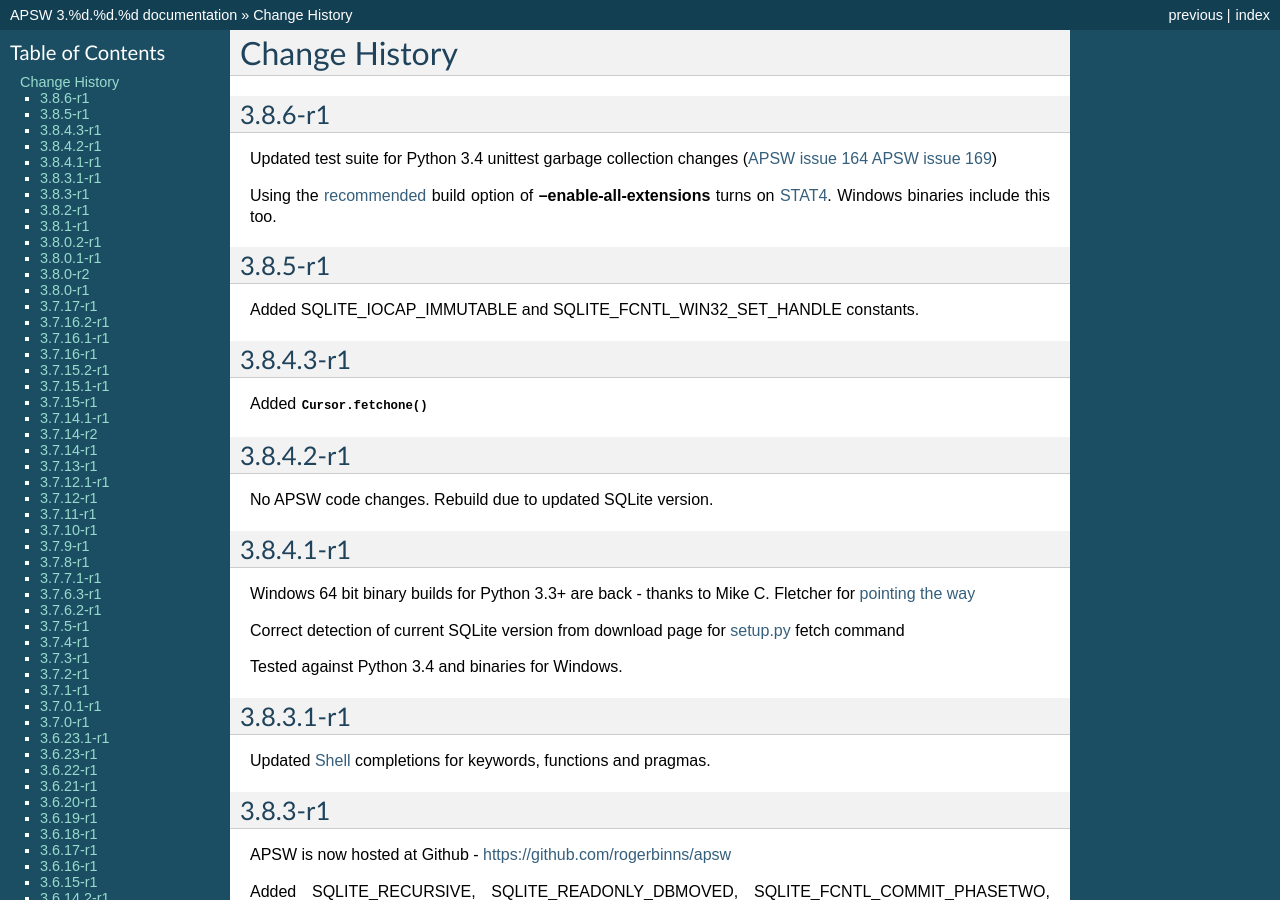
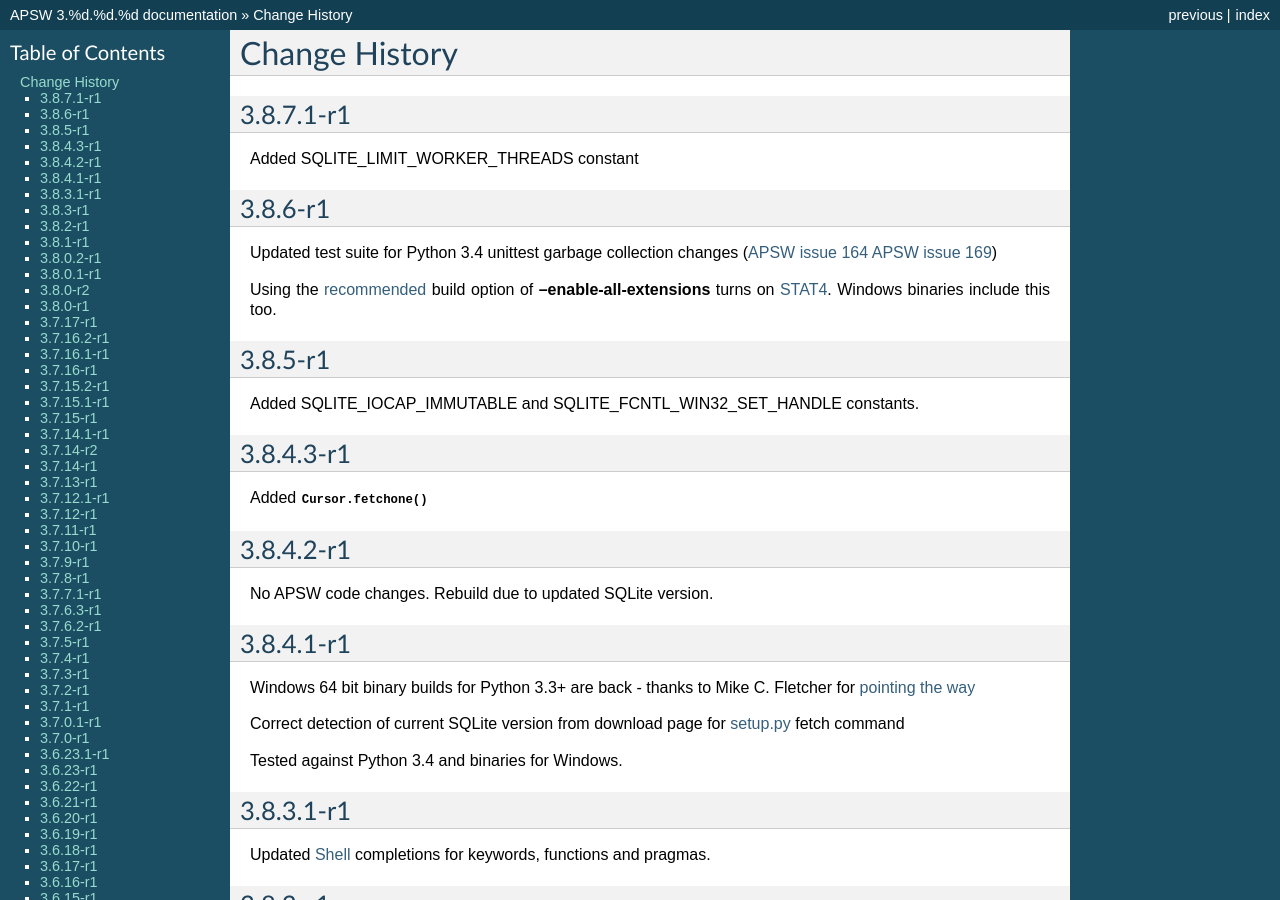
Before and after one commit to rogerbinns/apsw, a Sphinx documentation site: the page built from doc/changes.rst, in a window 1280 px wide and 900 px high. Built offline with Sphinx 7.4.7, drawn with Linux system fonts in a browser that asks for light colours; pages that are not in the unit, such as notebooks, are missing from menus; the version number is read from the project's files by our own code.

Commit message:
Document adding code

```diff
--- a/doc/changes.rst
+++ b/doc/changes.rst
@@ -1,6 +1,11 @@
 Change History
 **************
 .. currentmodule:: apsw
+
+3.8.7.1-r1
+==========
+
+Added SQLITE_LIMIT_WORKER_THREADS constant
 
 3.8.6-r1
 ========
```
